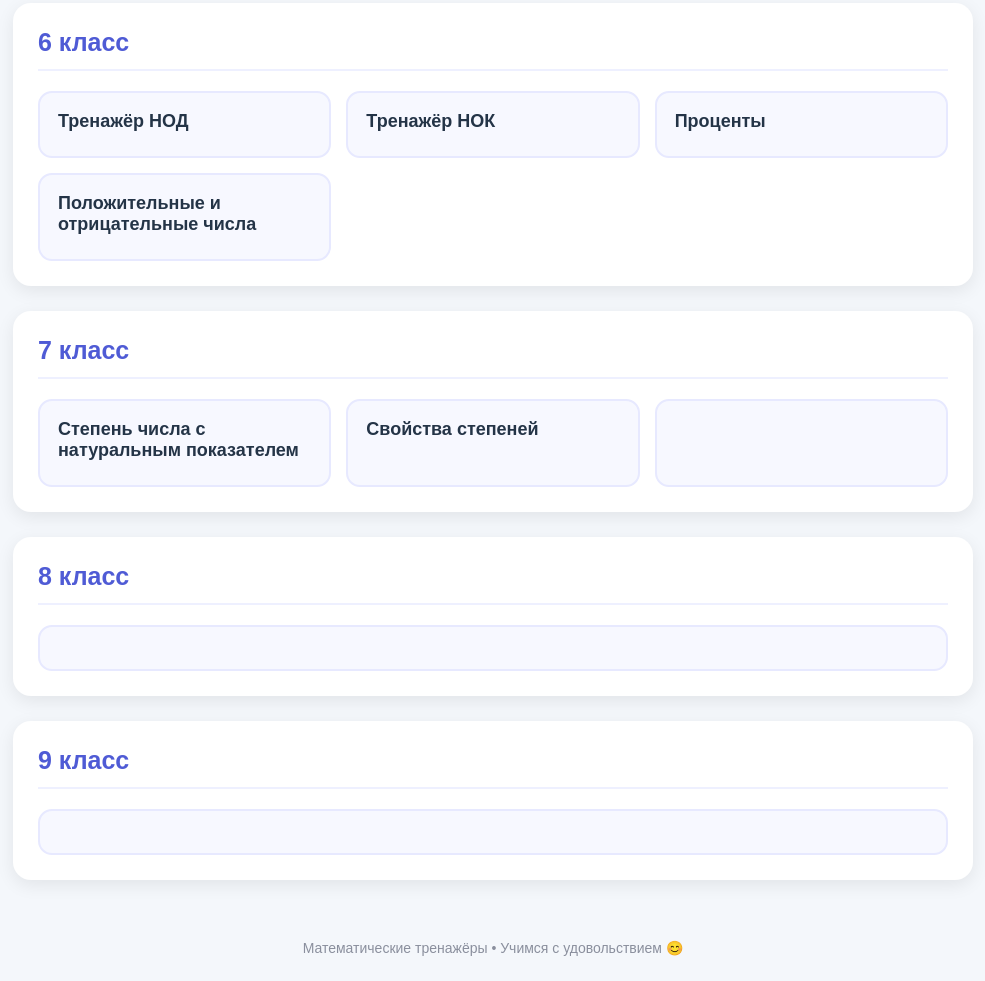
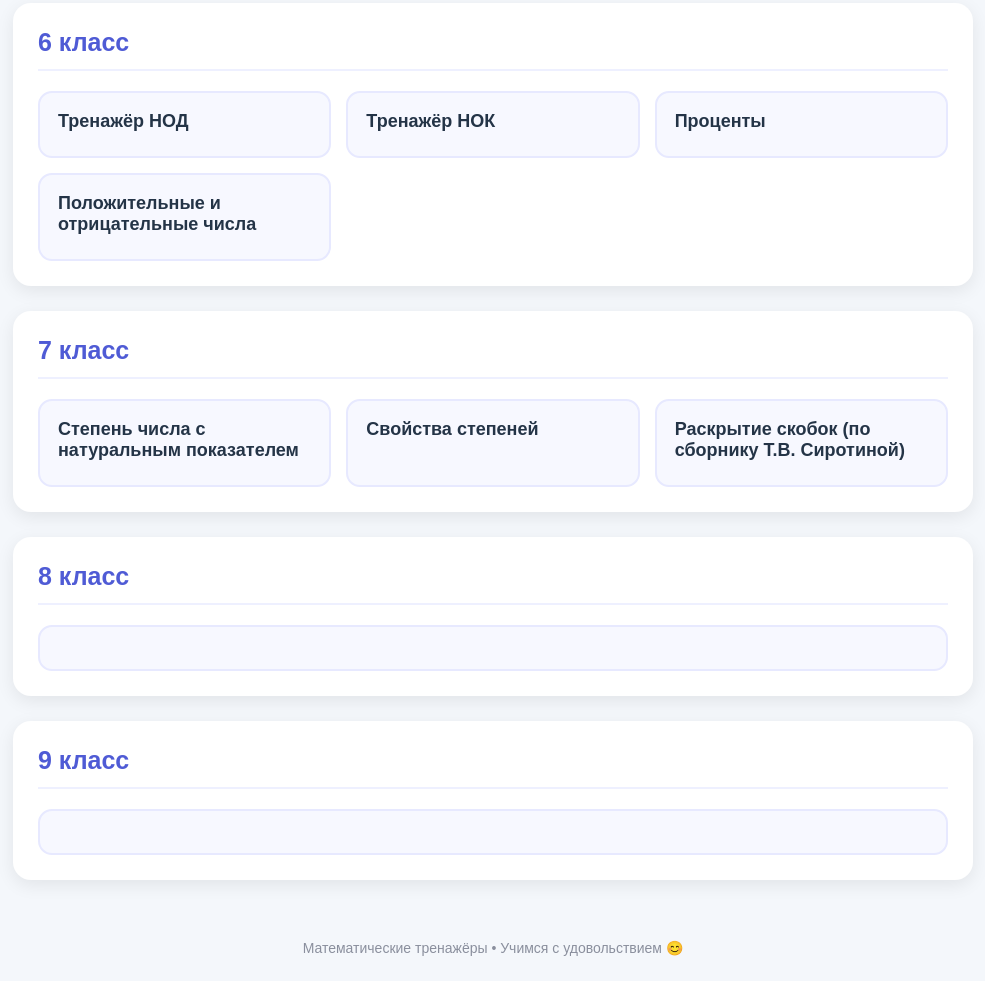
Before and after one commit to tixo-n/trenager, a plain HTML site: page index.html in a window 1280 px wide. Shown: the part 767-1748 px from the top of the page, without its empty margins (147-1132 px from the left). Drawn offline with Linux system fonts and the light colour scheme.

Commit message:
Update index.html

```diff
--- a/index.html
+++ b/index.html
@@ -213,8 +213,8 @@
                 <div class="trainer-file"></div>
             </a>
 
-            <a class="trainer" href="1.html">
-                <div class="trainer-name"></div>
+            <a class="trainer" href="raskrytie_skobok.html">
+                <div class="trainer-name">Раскрытие скобок (по сборнику Т.В. Сиротиной)</div>
                 <div class="trainer-file"></div>
             </a>
 
```
